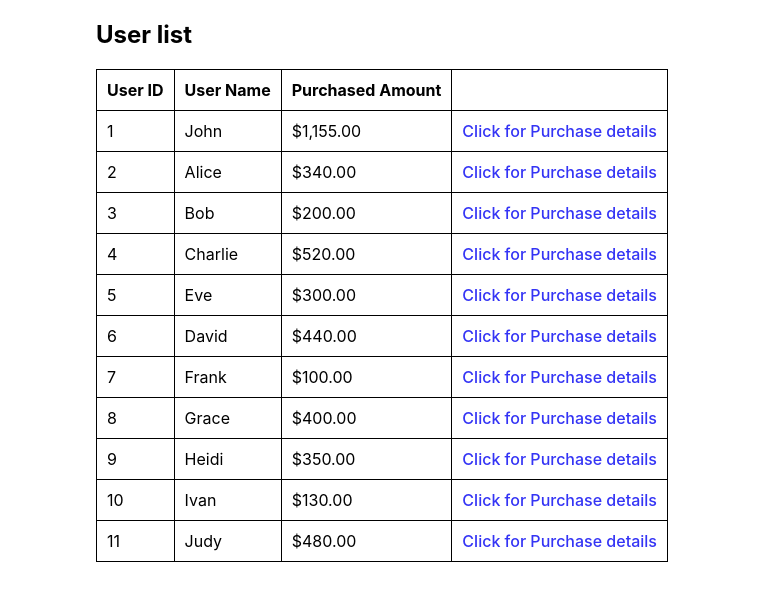
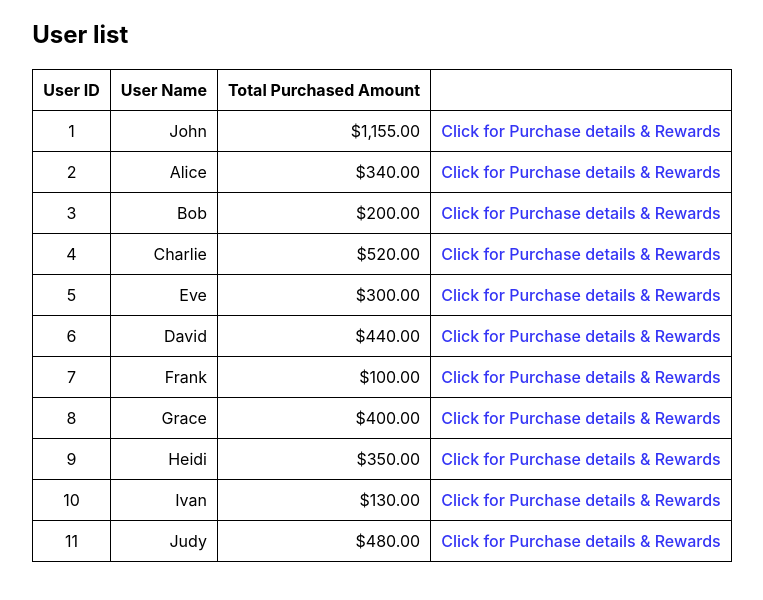
Before and after one commit to somasekharnovudu/rewards-test, a React (Create React App) app: page / in a window 1280 px wide. Shown: the top 600 px of the page, without its empty margins (258-1021 px from the left). Built offline with nearby package versions, Linux system fonts and the light colour scheme; data requests are answered from the project's data file.

Commit message:
CSS updated

```diff
--- a/src/App.css
+++ b/src/App.css
@@ -14,3 +14,14 @@ table, th, td {
   color: #3434f5;
   cursor: pointer;
 }
+.link:hover {
+  text-decoration: underline;
+}
+
+table tbody tr td {
+  text-align: center;
+}
+
+table tbody tr td:not(:first-child) {
+  text-align: right;
+}
--- a/src/pages/userList/UserList.jsx
+++ b/src/pages/userList/UserList.jsx
@@ -46,7 +46,7 @@ export const UserList = () => {
             <tr>
               <th>User ID</th>
               <th>User Name</th>
-              <th>Purchased Amount</th>
+              <th>Total Purchased Amount</th>
             </tr>
           </thead>
           <tbody>
@@ -57,7 +57,7 @@ export const UserList = () => {
                 <td>{formatCurrency(userObj.purchase_amount)}</td>
                 <td>
                   <div className="link" role='link' onClick={() => navigate(`user/${userObj.id}`)}>
-                    Click for Purchase details
+                    Click for Purchase details & Rewards
                   </div>
                 </td>
               </tr>)
```
